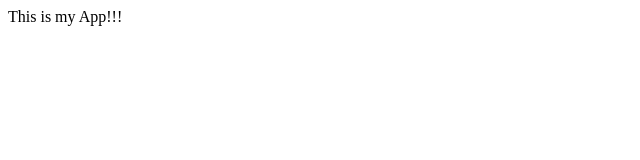
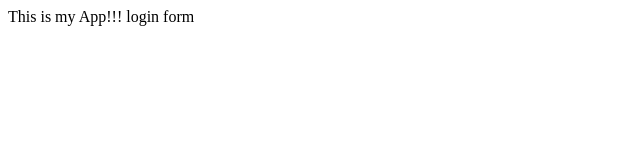
Before and after one commit to raymallon/myappsample, a plain HTML site: page index.html in a window 1280 px wide. Shown: the full height of the page, 0-640 px from the left. Drawn offline with Linux system fonts and the light colour scheme.

Commit message:
login form

```diff
--- /dev/null
+++ b/dir2/app2.js
@@ -0,0 +1 @@
+console.log("dir2");
--- a/index.html
+++ b/index.html
@@ -7,5 +7,6 @@
 </head>
 <body>
 This is my App!!!
+login form
 </body>
 </html>
```
Also changed, not shown: login.html (added, +1 -0 lines), log.txt (added).
